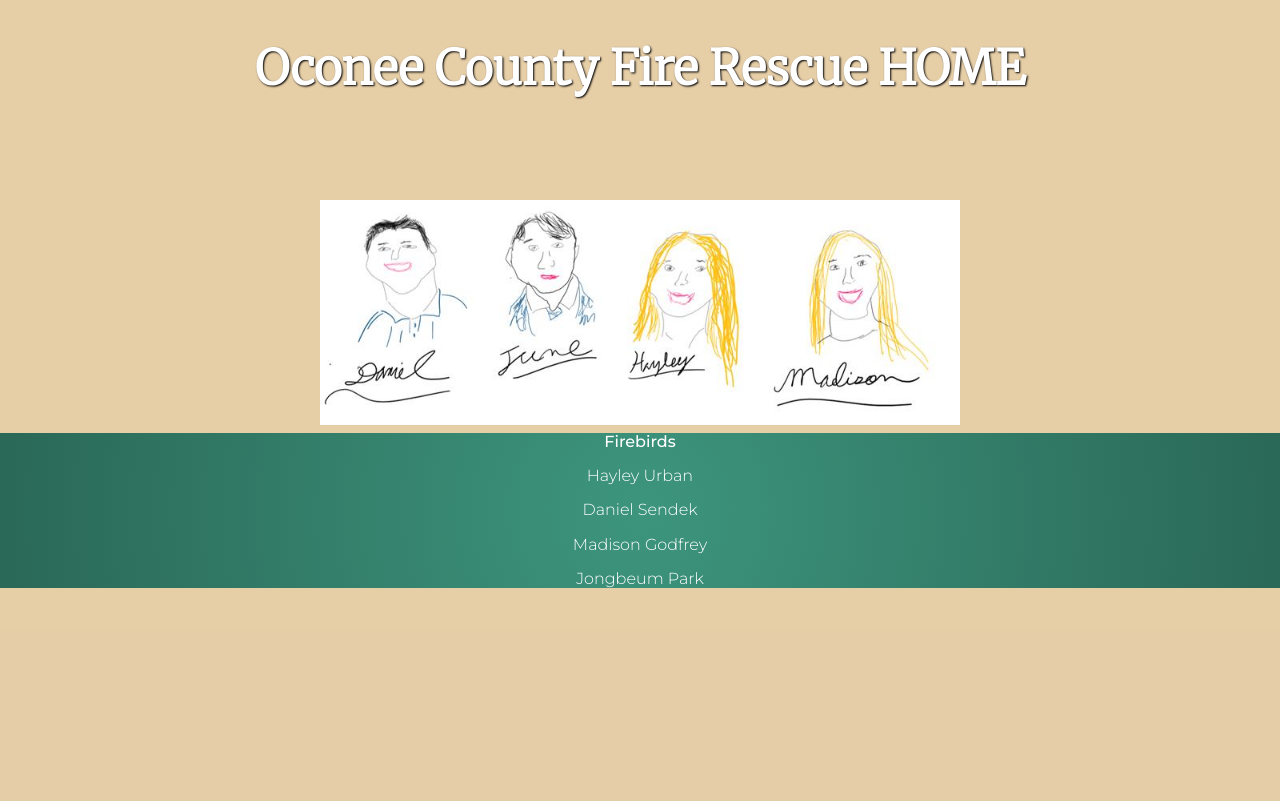
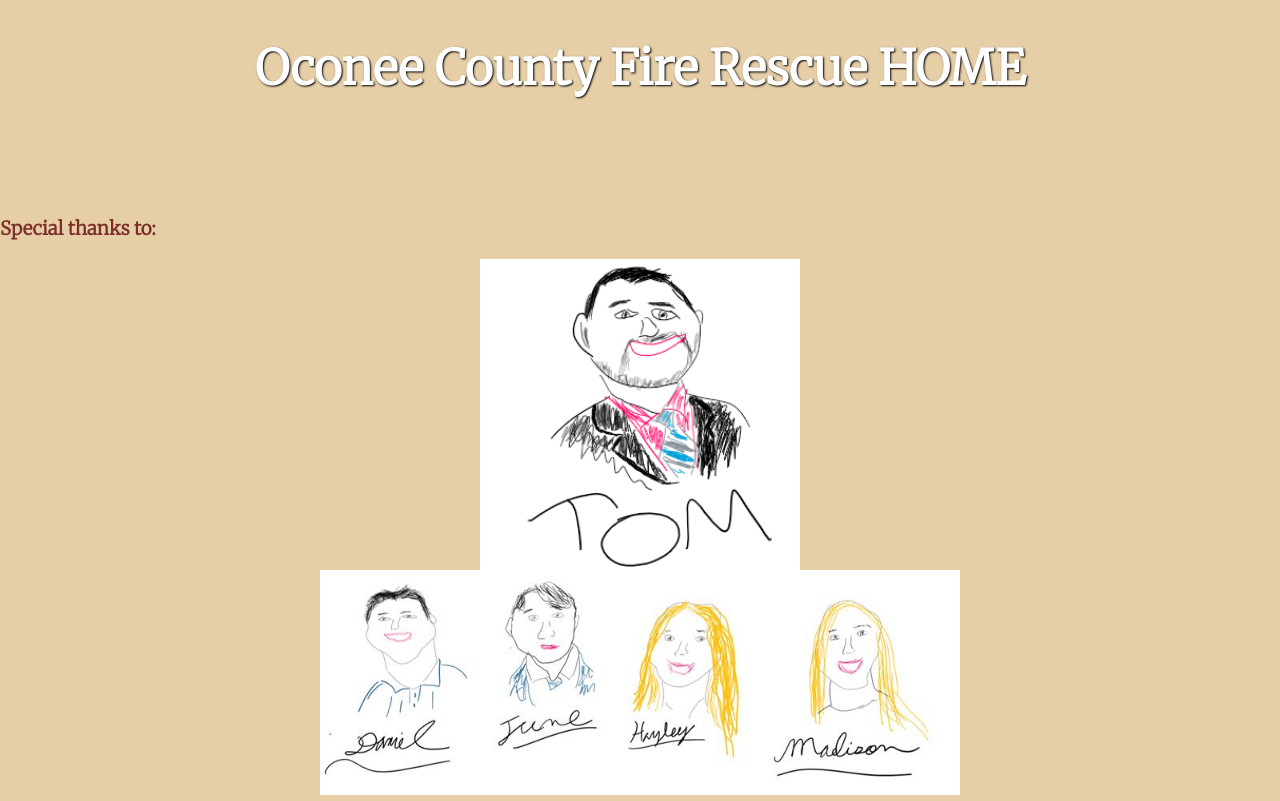
Before and after one commit to hayurban7/Firebirds, a PHP site: page /public/index.html in a window 1280 px wide. Shown: the part 170-971 px from the top of the page. Before the commit the page ends 758 px from the top, so only its background shows below. Run offline with PHP 8.4, Linux system fonts and the light colour scheme; some libraries are stand-ins or nearby versions.

Commit message:
added tom's pic to home page

```diff
--- a/app/public/css/styles.css
+++ b/app/public/css/styles.css
@@ -359,6 +359,12 @@
   width: 50%;
 }
 
+.HayleyIsStoopid2 {
+display: block;
+margin-left: auto;
+margin-right: auto;
+width: 25%;
+}
 
   input[type="text"] {
       padding: 2px 2px 4px 4px;
--- a/app/public/index.html
+++ b/app/public/index.html
@@ -56,7 +56,8 @@
 
 	<body>
 		<main>
-
+			<h3> Special thanks to: </h3>
+			<img src="images/tom_drawing.jpg" class="HayleyIsStoopid2">
 			<img src="images/pretty.jpg" class="HayleyIsStoopid">
 
 		</main>
```
Also changed, not shown: app/public/images/tom_drawing.jpg (added).
